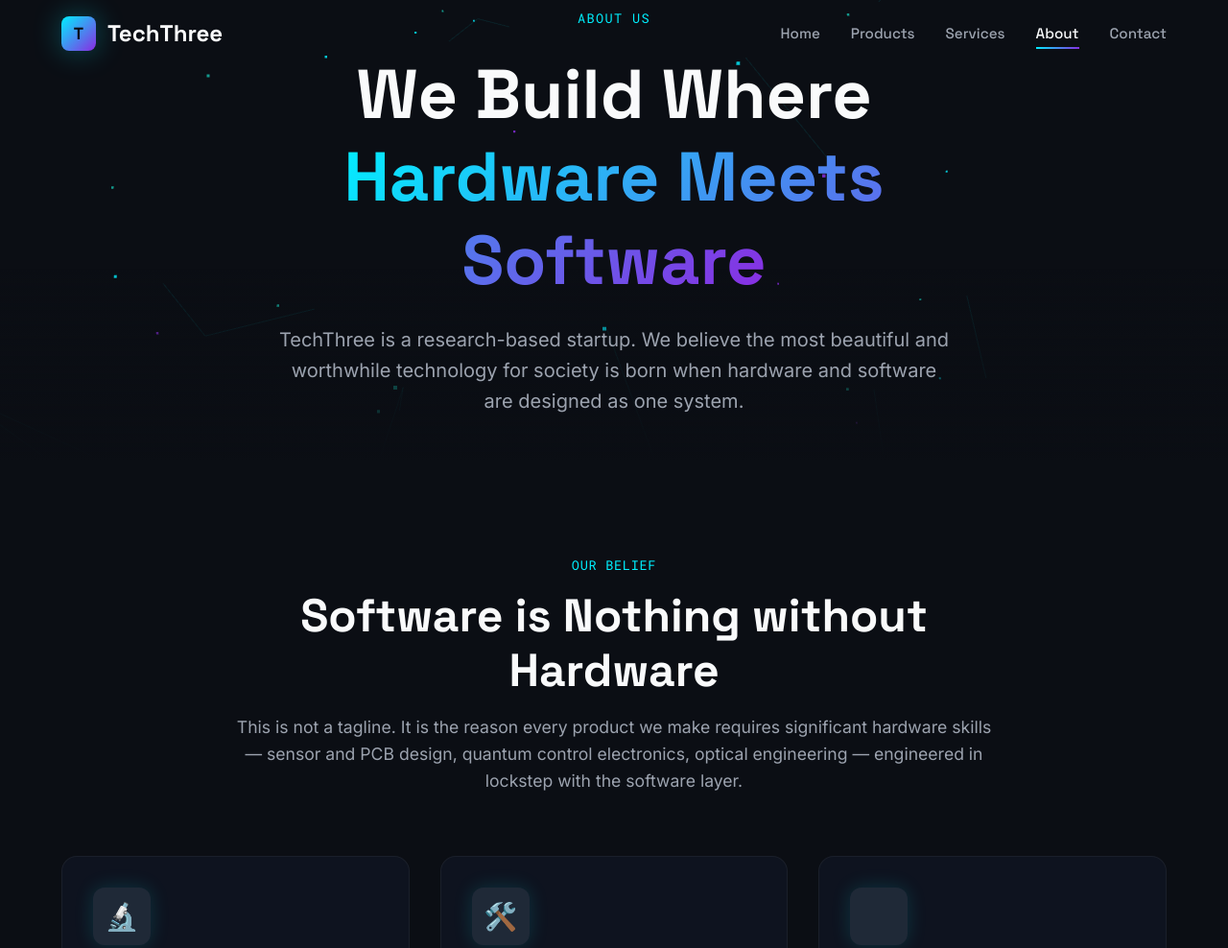
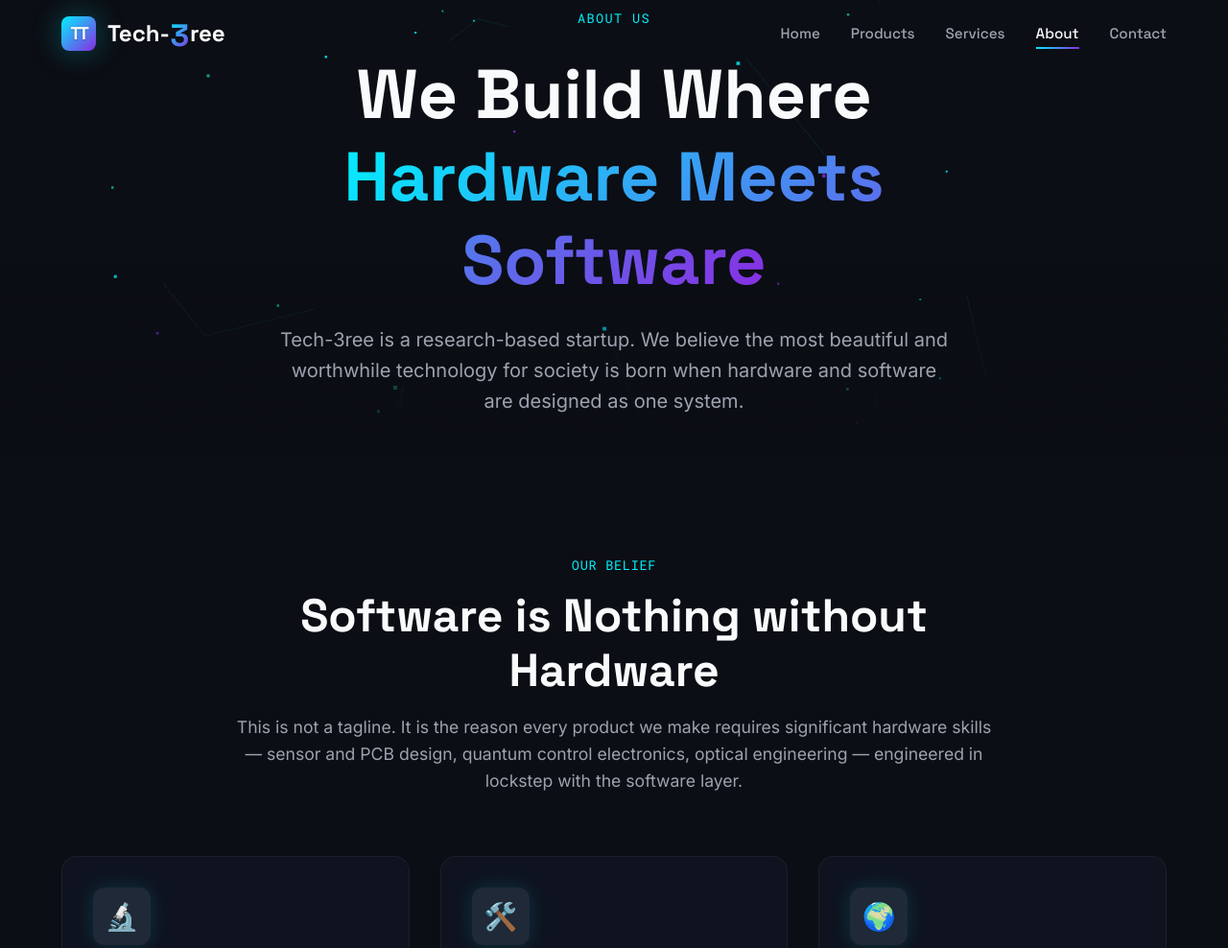
Before and after one commit to ali-320/TechThree, a plain HTML site: page about.html in a window 1280 px wide. Shown: the top 988 px of the page at 96% size. Drawn offline with nearby package versions, Linux system fonts and the light colour scheme; animation ran at ten frames a second.

Commit message:
Fix icon, name
Fixed the name of the company and the icons that were not visible before in multiple pages

```diff
--- a/about.html
+++ b/about.html
@@ -3,8 +3,8 @@
 <head>
   <meta charset="UTF-8">
   <meta name="viewport" content="width=device-width, initial-scale=1.0">
-  <title>About — TechThree</title>
-  <meta name="description" content="Learn about TechThree's mission, vision, and the hardware-software philosophy that drives our research.">
+  <title>About — Tech-3ree</title>
+  <meta name="description" content="Learn about Tech-3ree's mission, vision, and the hardware-software philosophy that drives our research.">
   <link rel="preconnect" href="https://fonts.googleapis.com">
   <link rel="preconnect" href="https://fonts.gstatic.com" crossorigin>
   <link href="https://fonts.googleapis.com/css2?family=Inter:wght@300;400;500;600;700&family=Roboto+Mono:wght@400;500;700&family=Space+Grotesk:wght@400;500;600;700&display=swap" rel="stylesheet">
@@ -14,8 +14,8 @@
   <nav class="navbar">
     <div class="container">
       <a href="index.html" class="logo">
-        <span class="logo-icon">T</span>
-        <span>TechThree</span>
+        <span class="logo-icon"><span class="tt-mark">TT</span></span>
+        <span>Tech-<span class="logo-three">3</span>ree</span>
       </a>
       <button class="mobile-menu-btn" aria-label="Toggle menu" aria-expanded="false">
         <svg width="24" height="24" viewBox="0 0 24 24" fill="none" stroke="currentColor" stroke-width="2" stroke-linecap="round" stroke-linejoin="round"><line x1="3" y1="12" x2="21" y2="12"></line><line x1="3" y1="6" x2="21" y2="6"></line><line x1="3" y1="18" x2="21" y2="18"></line></svg>
@@ -36,7 +36,7 @@
     <div class="hero-content">
       <span class="mono">About Us</span>
       <h1>We Build Where <span class="text-gradient">Hardware Meets Software</span></h1>
-      <p>TechThree is a research-based startup. We believe the most beautiful and worthwhile technology for society is born when hardware and software are designed as one system.</p>
+      <p>Tech-3ree is a research-based startup. We believe the most beautiful and worthwhile technology for society is born when hardware and software are designed as one system.</p>
     </div>
   </header>
 
@@ -60,7 +60,7 @@
             <p>Every product starts at the physical layer: circuit boards, sensors, optical paths, and quantum control systems. Software is written to fit the hardware, not the other way around.</p>
           </div>
           <div class="card-3d animate-on-scroll">
-            <div class="card-icon" style="color: var(--accent-teal);"></div>
+            <div class="card-icon" style="color: var(--accent-teal);">🌍</div>
             <h3>Society-Facing</h3>
             <p>Our work targets problems that matter: cardiovascular deaths, broken drug pipelines, and the next human-computer interface. Technology must be worthwhile.</p>
           </div>
@@ -141,8 +141,8 @@
       <div class="footer-grid">
         <div class="footer-brand">
           <a href="index.html" class="logo">
-            <span class="logo-icon">T</span>
-            <span>TechThree</span>
+            <span class="logo-icon"><span class="tt-mark">TT</span></span>
+            <span>Tech-<span class="logo-three">3</span>ree</span>
           </a>
           <p>A research-based Pakistani startup building hardware-integrated solutions in health, computation, and display.</p>
           <p class="mono" style="color: var(--accent-cyan);">"Software is Nothing without Hardware"</p>
@@ -167,7 +167,7 @@
         </div>
       </div>
       <div class="footer-bottom">
-        <p>© 2024 TechThree. All rights reserved.</p>
+        <p>© 2024 Tech-3ree. All rights reserved.</p>
         <p>Pakistan</p>
       </div>
     </div>
--- a/css/styles.css
+++ b/css/styles.css
@@ -1,5 +1,5 @@
 /* ==========================================================================
-   TechThree — Global Stylesheet
+   Tech-3ree — Global Stylesheet
    Theme: Hardware-Integrated Research
    ========================================================================== */
 
@@ -232,6 +232,28 @@
   font-size: 1.1rem;
   color: var(--bg-primary);
   box-shadow: var(--shadow-glow-cyan);
+}
+
+.logo-three {
+  display: inline-block;
+  font-size: 1.35em;
+  font-weight: 800;
+  line-height: 1;
+  vertical-align: middle;
+  background: var(--gradient-accent);
+  -webkit-background-clip: text;
+  background-clip: text;
+  -webkit-text-fill-color: transparent;
+  margin: 0 0.02em;
+}
+
+.tt-mark {
+  font-weight: 900;
+  letter-spacing: -0.12em;
+  font-size: 1.15rem;
+  line-height: 1;
+  color: var(--text-primary);
+  text-shadow: 0 1px 2px rgba(0, 0, 0, 0.25);
 }
 
 .nav-links {
```
Also changed, not shown: contact.html (+7 -7 lines), index.html (+11 -11 lines), products.html (+7 -7 lines), services.html (+9 -9 lines).
